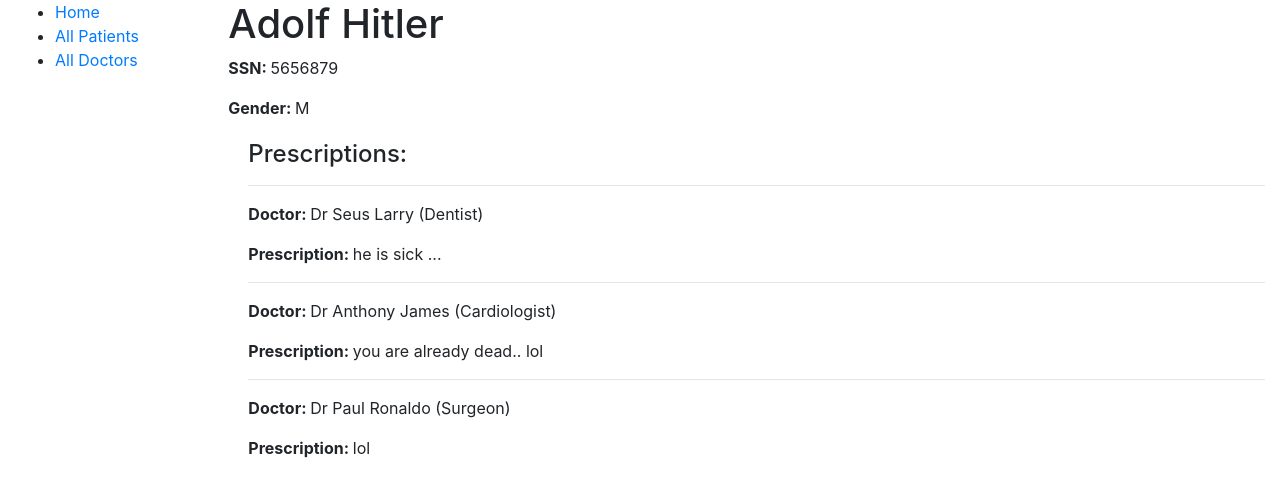
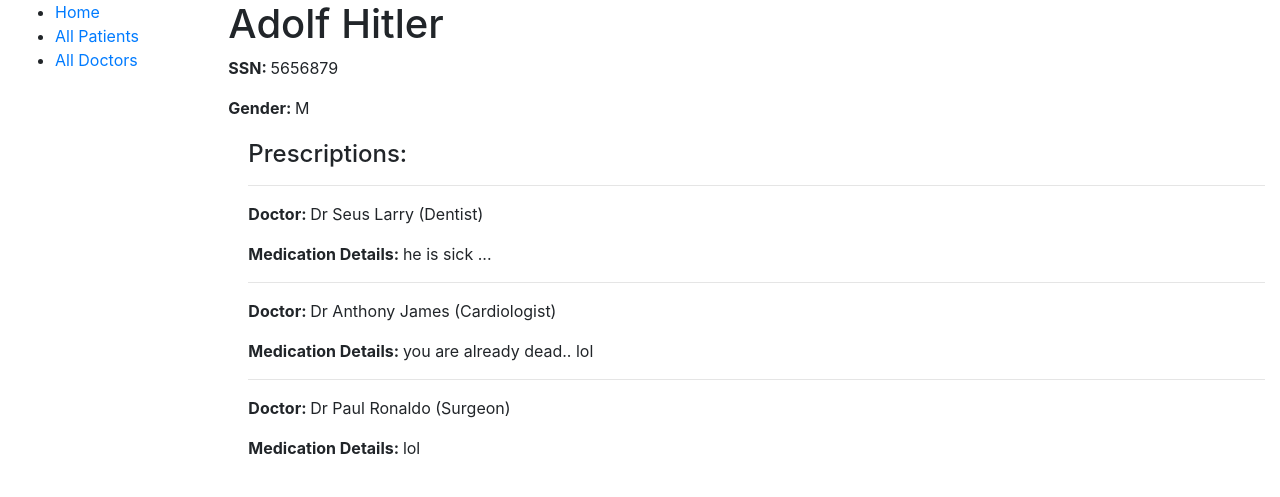
Before and after one commit to manankshastri/cs, a Django app: page /catalog/patient/5656879 in a window 1280 px wide. Shown: the top 497 px of the page. Run offline with Django 3.2, Linux system fonts and the light colour scheme; data comes from the database, SQL or seed files in the repository; both versions use the stored data as it was after the commit; some libraries are stand-ins or nearby versions.

Commit message:
modifications

```diff
--- a/cs/catalog/models.py
+++ b/cs/catalog/models.py
@@ -47,7 +47,7 @@ class Prescription(models.Model):
     # model representing prescription
     patient = models.ForeignKey(Patient, on_delete=models.SET_NULL, null=True)
     doctor = models.ForeignKey(Doctor, on_delete=models.SET_NULL, null=True)
-    desc = models.TextField('Prescription', help_text='Enter the prescription : ')
+    desc = models.TextField('Prescription', help_text='Enter the prescription : ', null=True)
 
     def __str__(self):
         return f'{self.patient} {self.doctor} {self.desc}'
--- a/cs/catalog/templates/catalog/patient_detail.html
+++ b/cs/catalog/templates/catalog/patient_detail.html
@@ -12,7 +12,7 @@
     {% for p in patient.prescription_set.all %}
       <hr>
       <p><strong>Doctor: </strong> {{p.doctor}}</p>
-      <p><strong>Prescription: </strong> {{p.desc}}</p>
+      <p><strong>Medication Details: </strong> {{p.desc}}</p>
     {% endfor %}
   </div>
 
```
Also changed, not shown: cs/catalog/migrations/0007_auto_20181109_2337.py (added), cs/db.sqlite3.
